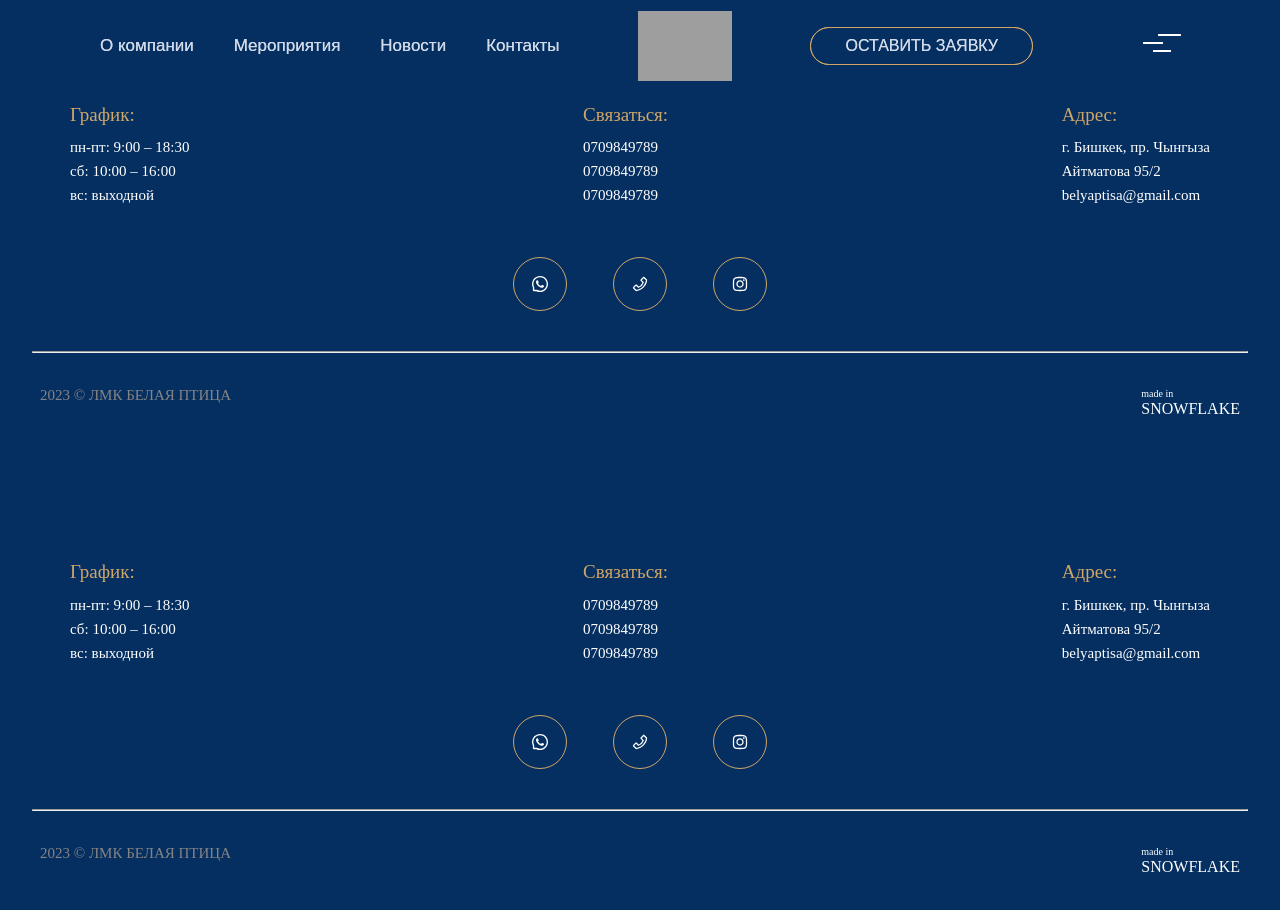
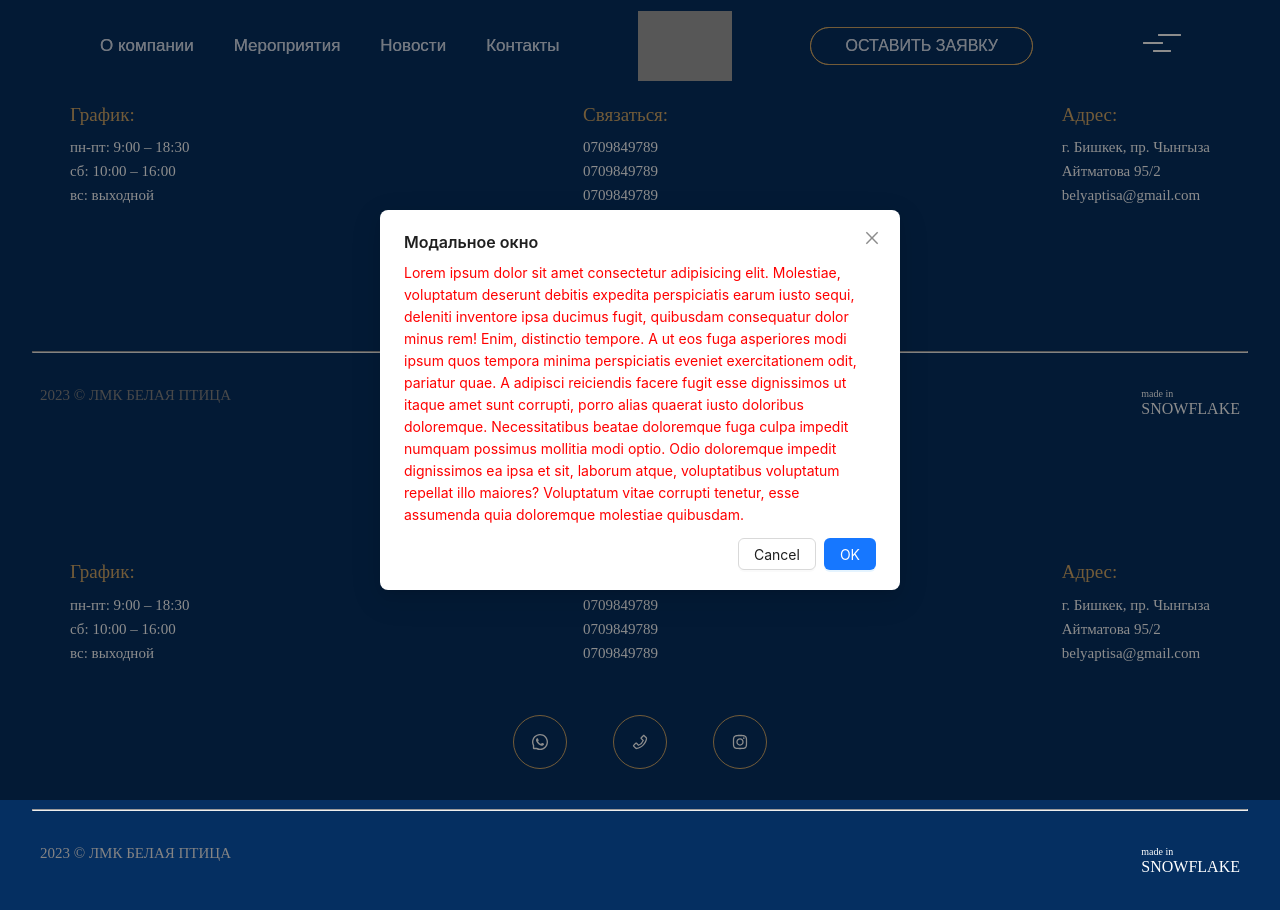
Before and after one commit to pipisasa/white-bird-front, a Next.js app: page /Layout/Layout in a window 1280 px wide. Both pictures are taken after a click on the button "ОСТАВИТЬ ЗАЯВКУ". Shown: the top 910 px of the page. Built offline with nearby package versions, Linux system fonts and the light colour scheme; grey boxes are pictures that could not be loaded.

Commit message:
fix: layout

```diff
--- a/components/Header/Header.jsx
+++ b/components/Header/Header.jsx
@@ -3,12 +3,15 @@ import s from "./Header.module.scss";
 import { motion } from "framer-motion";
 import Sidebar from "../Sidebar/Sidebar";
 import cn from 'classnames'
+import ModalConnect from "../Modal/ModalConnect";
 
 const Header = () => {
   // State - для header
   const [isHeaderActive, setIsHeaderActive] = useState(false);
 
   const [showNav, setShowNav] = useState(false);
+
+  const [showModal, setShowModal] = useState(false)
 
   // Function - для header (при скролле)
   useEffect(() => {
@@ -44,7 +47,10 @@ const Header = () => {
 
           <img className={s.header_logo} src="./logo.png" alt="logo" />
           <div className={s.header_btn_burger}>
-            <button className={s.header_btn}>Оставить заявку</button>
+            <button onClick={() => setShowModal(true)} className={s.header_btn}>Оставить заявку</button>
+            {
+              showModal == true ? <ModalConnect setShowModal={setShowModal} showModal={showModal} /> : ''
+            }
             <motion.div
               initial={{ opacity: 0 }}
               whileInView={{ opacity: 1 }}
--- /dev/null
+++ b/components/Modal/ModalConnect.jsx
@@ -0,0 +1,18 @@
+import React from "react";
+import { Modal } from "antd";
+
+const ModalConnect = ({showModal, setShowModal}) => {
+  return (
+    <Modal
+        title="Модальное окно"
+        open={showModal}
+        onOk={''}
+        onCancel={''}
+        centered
+      >
+        <p style={{color: 'red'}}>Lorem ipsum dolor sit amet consectetur adipisicing elit. Molestiae, voluptatum deserunt debitis expedita perspiciatis earum iusto sequi, deleniti inventore ipsa ducimus fugit, quibusdam consequatur dolor minus rem! Enim, distinctio tempore. A ut eos fuga asperiores modi ipsum quos tempora minima perspiciatis eveniet exercitationem odit, pariatur quae. A adipisci reiciendis facere fugit esse dignissimos ut itaque amet sunt corrupti, porro alias quaerat iusto doloribus doloremque. Necessitatibus beatae doloremque fuga culpa impedit numquam possimus mollitia modi optio. Odio doloremque impedit dignissimos ea ipsa et sit, laborum atque, voluptatibus voluptatum repellat illo maiores? Voluptatum vitae corrupti tenetur, esse assumenda quia doloremque molestiae quibusdam.</p>
+      </Modal>
+  );
+};
+
+export default ModalConnect;
--- a/pages/Layout/Layout.jsx
+++ b/pages/Layout/Layout.jsx
@@ -2,8 +2,8 @@ import Header from "@/components/Header/Header";
 import React, { useEffect, useState } from "react";
 import Loader from "@/components/Loader/Loader";
 import Footer from "@/components/Footer/Footer";
-import styles from './Layout.module.scss'
-import { CSSTransition } from 'react-transition-group';
+import styles from "./Layout.module.scss";
+import { CSSTransition } from "react-transition-group";
 
 const Layout = ({ children }) => {
   const [loading, setLoading] = useState(true);
@@ -14,39 +14,15 @@ const Layout = ({ children }) => {
   }, []);
   return (
     <>
-       <CSSTransition
-        in={loading}
-        timeout={200}
-        classNames={{
-            enter: styles.loaderEnter,
-            enterActive: styles.loaderEnterActive,
-            exit: styles.loaderExit,
-            exitActive: styles.loaderExitActive,
-          }}
-        unmountOnExit
-      >
-        <div className={styles.loader}>
-          <Loader />
-        </div>
-      </CSSTransition>
-
-      <CSSTransition
-        in={!loading}
-        timeout={200}
-        classNames={{
-            enter: styles.contentEnter,
-            enterActive: styles.contentEnterActive,
-            exit: styles.contentExit,
-            exitActive: styles.contentExitActive,
-          }}
-        unmountOnExit
-      >
-        <div className={styles.content}>
+      {loading === true ? (
+        <Loader />
+      ) : (
+        <>
           <Header />
           {children}
           <Footer />
-        </div>
-      </CSSTransition>
+        </>
+      )}
     </>
   );
 };
--- a/pages/index.jsx
+++ b/pages/index.jsx
@@ -6,6 +6,7 @@ import Header from "@/components/Header/Header";
 import Hero from "@/components/Hero/Hero";
 import Memories from "@/components/Memories/Memories";
 import Head from "next/head";
+import Modal from "@/components/Modal/ModalConnect";
 
 export default function Home() {
   return (
@@ -16,6 +17,7 @@ export default function Home() {
         <meta name="viewport" content="width=device-width, initial-scale=1" />
         <link rel="icon" href="/static/favicon.ico" />
       </Head>
+      <Modal />
       <Hero />
       <Memories />
       <Events />
```
Also changed, not shown: components/Modal/ModalConnect.module.scss (added).
